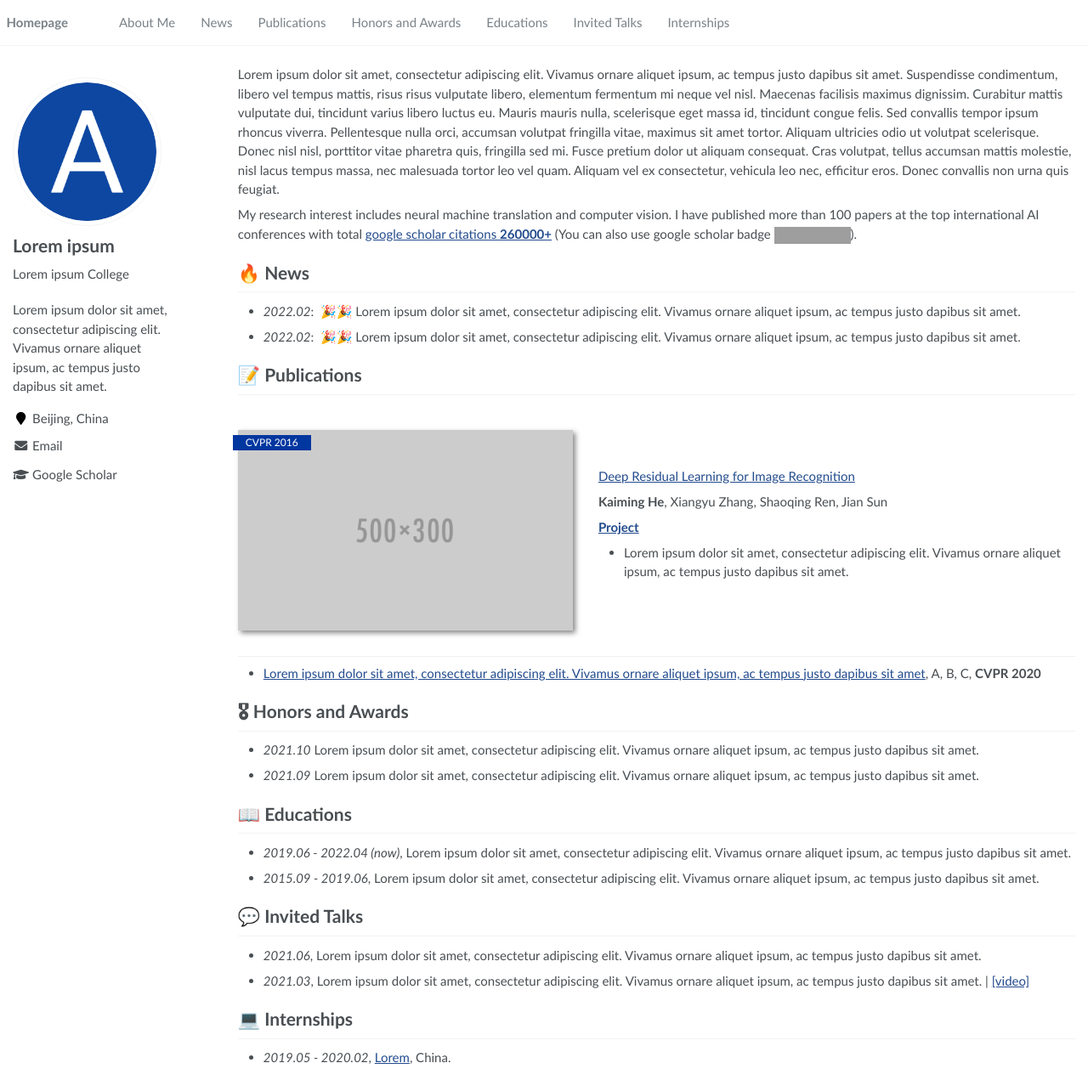
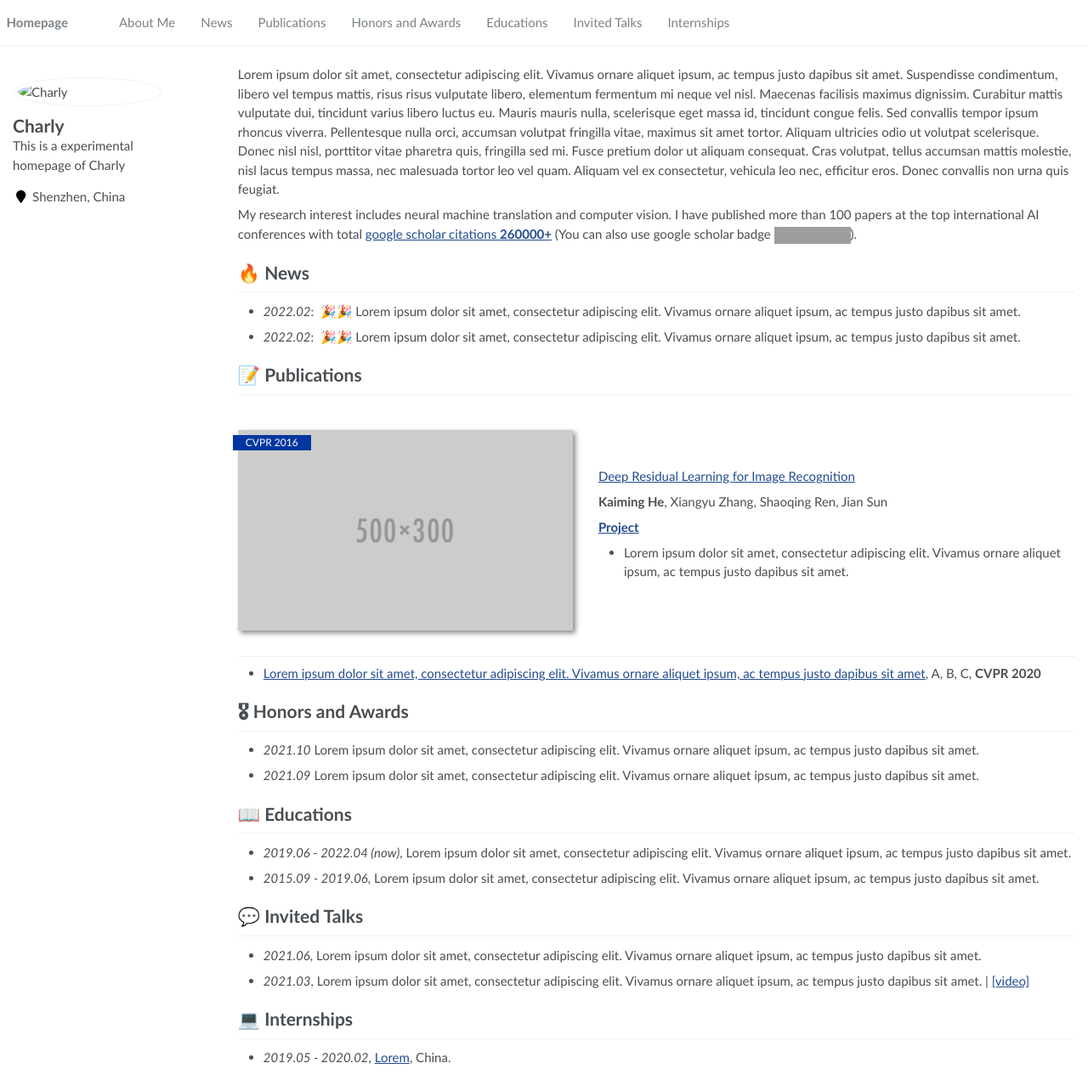
Before and after one commit to RayeRen/acad-homepage.github.io, a Jekyll site: the page built from _pages/about.md, in a window 1280 px wide and 1271 px high. Shown: the whole window at 85% size. Built offline with Jekyll 4.4.1, drawn with Linux system fonts in a browser that asks for light colours; grey boxes are pictures that could not be loaded.

Commit message:
Update _config.yml

```diff
--- a/_config.yml
+++ b/_config.yml
@@ -6,10 +6,10 @@
 # `jekyll serve`. If you change this file, please restart the server process.
 
 # Site Settings
-title                    : "Lorem ipsum"
-description              : "Lorem ipsum dolor sit amet, consectetur adipiscing elit. Vivamus ornare aliquet ipsum, ac tempus justo dapibus sit amet. "
-repository               : "RayeRen/acad-homepage.github.io"
-google_scholar_stats_use_cdn : true
+title                    : "Charly test"
+description              : "This is a experimental homepage of Charly "
+repository               : "CharlyLx/CharlyLx.github.io"
+google_scholar_stats_use_cdn : false
 
 # google analytics
 google_analytics_id      :  # get google_analytics_id from https://analytics.google.com/analytics/
@@ -21,14 +21,14 @@
 
 # Site Author
 author:
-  name             : "Lorem ipsum"
-  avatar           : "images/android-chrome-512x512.png"
-  bio              : "Lorem ipsum College"
-  location         : "Beijing, China"
+  name             : "Charly"
+  avatar           : #"images/android-chrome-512x512.png"
+  bio              : #"Lorem ipsum College"
+  location         : "Shenzhen, China"
   employer         :
   pubmed           :
-  googlescholar    : "https://scholar.google.com/citations?user=YOUR_GOOGLE_SCHOLAR_ID"
-  email            : "Lorem@ipsum.com"
+  googlescholar    : #"https://scholar.google.com/citations?user=YOUR_GOOGLE_SCHOLAR_ID"
+  email            : #"Lorem@ipsum.com"
   researchgate     :  # e.g., "https://www.researchgate.net/profile/yourprofile"
   uri              :
   bitbucket        :
```
